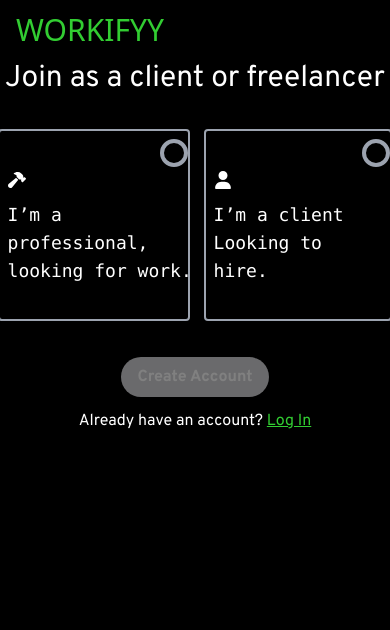
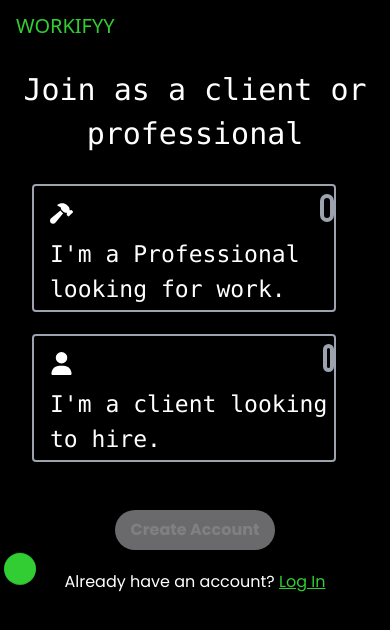
Before and after one commit to ad-tobii/workifyy, a React (Vite) app: page /Signup in a window 390 px wide. Shown: the top 630 px of the page. Built offline with nearby package versions, Linux system fonts and the light colour scheme; a web font is replaced by a local one.

Commit message:
responsive signup page

```diff
--- a/src/App.tsx
+++ b/src/App.tsx
@@ -8,7 +8,7 @@ const App = () => {
     <Router>
       <Routes>
         <Route path="" element={<Home />}></Route>
-        <Route path="/Signup" element={<Signup/>}></Route>
+        <Route path="/Signup" element={<Signup />}></Route>
       </Routes>
     </Router>
   );
--- a/src/Pages/Home/Component/ClientSection.tsx
+++ b/src/Pages/Home/Component/ClientSection.tsx
@@ -1,5 +1,3 @@
-
-
 function ClientSection() {
   return (
     <div className="container">
@@ -13,7 +11,8 @@ function ClientSection() {
               Find Technicians Your Way
             </h2>
             <p className="max-w-[30rem] text-white leading-relaxed tracking-widest pl-5 text-[1.2rem]">
-              Work with the largest network of independent professionals and get things done—from quick turnarounds to big transformations.
+              Work with the largest network of independent professionals and get
+              things done—from quick turnarounds to big transformations.
             </p>
             <section className="flex gap-12 pl-5 pt-12 laptop:flex-col miniTablet:pl-3">
               <div className="w-72 h-32 rounded-md bg-[#32CD32] hover:bg-white hover:text-green-500 cursor-pointer laptop:w-[22rem]">
--- a/src/Pages/Home/Component/HomeHeroSection.tsx
+++ b/src/Pages/Home/Component/HomeHeroSection.tsx
@@ -14,8 +14,9 @@ function HomeHeroSection() {
             global standards of excellence and reliability.
           </p>
 
-
-          <button className="PrimaryBtn">GET STARTED</button>
+          <a href="/signup">
+            <button className="PrimaryBtn">GET STARTED</button>
+          </a>
         </section>
       </div>
     </div>
--- a/src/Pages/Home/Component/Nav.tsx
+++ b/src/Pages/Home/Component/Nav.tsx
@@ -3,9 +3,9 @@ import { Dialog } from "@headlessui/react";
 import { Bars3Icon, XMarkIcon } from "@heroicons/react/24/outline";
 
 const navigation = [
-  { name: "Sign Up", href: "#" },
+  { name: "Sign Up", href: "signup" },
   { name: "Log In", href: "#" },
-  { name: "Explore", href: "#" },
+  { name: "Explore", href: "signup" },
 ];
 type NavProps = {
   children: React.ReactNode;
@@ -35,12 +35,12 @@ export default function Nav({children} : NavProps) {
               <Bars3Icon className="h-6 w-6" aria-hidden="true" />
             </button>
           </div>
-          <div className="hidden lg:flex lg:gap-x-12 text-white">
+          <div className="hidden lg:flex lg:gap-x-12 text-white ">
             {navigation.map((item) => (
               <a
                 key={item.name}
                 href={item.href}
-                className="text-xl font-semibold leading-6 text-white"
+                className="text-xl font-semibold leading-6 text-white cursor-pointer"
               >
                 {item.name}
               </a>
--- a/src/Pages/Signup/Signup.tsx
+++ b/src/Pages/Signup/Signup.tsx
@@ -5,6 +5,7 @@ function Signup() {
     <div>
       <Logo />
       <Header />
+      <Ball />
     </div>
   );
 }
@@ -12,8 +13,8 @@ function Signup() {
 function Logo() {
   return (
     <div className=" ml-4 mt-3 ">
-      <a href="#">
-        <span className="nav__logo ">WORKIFYY</span>
+      <a href="/">
+        <span className="nav__logo mobile:text-xl">WORKIFYY</span>
       </a>
     </div>
   );
@@ -21,9 +22,16 @@ function Logo() {
 function Header() {
   return (
     <div className="mt-3">
-      <h1 className="text-white text-3xl flex justify-center ">
-        Join as a client or freelancer
+      <h1 className="text-white text-3xl flex justify-center mobile:hidden">
+        Join as a client or professional
       </h1>
+      <pre className="text-white text-3xl mobile:flex justify-center hidden  mt-8">
+        Join as a client or
+      </pre>
+      <pre className="text-white text-3xl mobile:flex justify-center hidden  mt-2">
+        professional
+      </pre>
+
       <Choice />
     </div>
   );
@@ -37,7 +45,7 @@ function Choice() {
 
   return (
     <>
-      <div className="radiogroup mt-8  flex gap-x-3.5 justify-center">
+      <div className="radiogroup mt-8  flex gap-x-3.5 justify-center mobile:gap-0 mobile:-ml-7 mobile:inline ">
         <input
           type="radio"
           name="radio-group"
@@ -48,14 +56,18 @@ function Choice() {
 
         <label
           className=" myrads border-gray-400 border-solid border-2 pt-4 w-48 h-48 rounded
-      text-white flex after:h-7 after:flex after:gap-y-4 after:w-7
+      text-white  flex after:h-7 after:flex after:gap-y-4 after:w-7
       after:border-gray-400 after:border-solid after:border-4 after:rounded-full
-      after:-ml-8 after:-mt-2 "
+      after:-ml-8 after:-mt-2 hover:border-[#32cd32] mobile:h-32 mobile:w-[19rem]  mobile:after:ml-5 mobile:ml-8 mobile:mt-2"
           htmlFor="radio1"
         >
-          <pre className="mt-6 ml-2 text-lg">
+          <pre className="mt-6 ml-2 text-lg mobile:hidden">
             <FaHammer className="mb-3" />
             I’m a{"\n"}professional,{"\n"}looking for work.
+          </pre>
+          <pre className="hidden mobile:inline text-[1.44rem]  ml-4">
+            <FaHammer className="mb-3" />
+            I'm a Professional{"\n"}looking for work.
           </pre>
         </label>
         <input
@@ -70,12 +82,17 @@ function Choice() {
           className=" myrads border-gray-400 border-solid border-2 pt-4 w-48 h-48 rounded
       text-white flex after:h-7 after:flex after:gap-y-4 after:w-7
       after:border-gray-400 after:border-solid after:border-4 after:rounded-full
-      after:ml-2 after:-mt-2 "
+      after:ml-2 mobile:after:-ml-1 after:-mt-2 hover:border-[#32cd32] mobile:mt-[1.4rem]  mobile:w-[19rem] mobile:h-32 mobile:ml-8"
           htmlFor="radio2"
         >
-          <pre className="mt-6 ml-2 text-lg">
+          <pre className="mt-6 ml-2 text-lg mobile:hidden">
             <FaUser className="mb-3" />
             I’m a client {"\n"}Looking to{"\n"}hire.
+          </pre>
+
+          <pre className="hidden mobile:inline text-[1.44rem]  ml-4">
+            <FaUser className="mb-3" />
+            I'm a client looking{"\n"}to hire.
           </pre>
         </label>
       </div>
@@ -85,11 +102,11 @@ function Choice() {
 }
 type FootProps = {
   selectedRadio: string | null;
-}
+};
 function Foot({ selectedRadio }: FootProps) {
   return (
     <>
-      <div className="flex justify-center mt-9">
+      <div className="flex justify-center mt-12 ">
         <button
           className={`bg-zinc-300 text-white font-bold py-2 px-4 rounded-3xl ${
             selectedRadio
@@ -101,13 +118,21 @@ function Foot({ selectedRadio }: FootProps) {
           Create Account
         </button>
       </div>
-      <p className="text-white text-center mt-3">
-        Already have an account?{" "}
-        <a href="#" className="mylink">
-          Log In
-        </a>
-      </p>
+      <div className="flex justify-center mt-2">
+        {" "}
+        <p className="text-white text-center mt-3 ">
+          Already have an account?{" "}
+          <a href="#" className="mylink">
+            Log In
+          </a>
+        </p>
+      </div>
     </>
   );
 }
+function Ball() {
+  return (
+    <div className="border-[#32cd32] rounded-full bg-[#32cd32] h-8 w-8 animate-bounce -mt-10 ml-3 mobile:ml-1"></div>
+  );
+}
 export default Signup;
--- a/src/styles/index.css
+++ b/src/styles/index.css
@@ -1,4 +1,5 @@
-@import url('https://fonts.googleapis.com/css2?family=Overpass:ital,wght@0,100..900;1,100..900&family=Poppins:ital,wght@0,100;0,200;0,300;0,400;0,500;0,600;0,700;0,800;0,900;1,100;1,200;1,300;1,400;1,500;1,600;1,700;1,800;1,900&display=swap');
+
+@import url('https://fonts.googleapis.com/css2?family=Poppins:ital,wght@0,100;0,200;0,300;0,400;0,500;0,600;0,700;0,800;0,900;1,100;1,200;1,300;1,400;1,500;1,600;1,700;1,800;1,900&display=swap');
 @import url('https://fonts.googleapis.com/css2?family=Rubik+Maps&display=swap');
 @tailwind base;
 @tailwind components;
@@ -6,7 +7,7 @@
 
 @layer base {
   html {
-    font-family: "Overpass", sans-serif;
+    font-family: "poppins", sans-serif;
 
   }
 
--- a/tailwind.config.js
+++ b/tailwind.config.js
@@ -7,12 +7,13 @@ export default {
         // 1em = 16px
         xsMobile: { max: "20em" }, // max: 320px
         miniMobile: { max: "25.75em" }, // min: 360px, max: 412px
-        mobile: { max: "25.875em" }, // max: 414px
+        mobile: {max: "25.875em" }, // max: 414px
         miniTablet: { max: "31.25em" }, // min: 425px, max: 500px
         tablet: { max: "37.5em" }, // max: 600px
         miniLaptop: { max: "42em" }, // max: 672px
         laptop: { max: "56.25em" }, // min: 601px, max: 900px
         desktop: { max: "75em" }, // min: 901px, max: 1200px
+    'sm':'320px',
       },
       colors: {
         primaryColor: "#32CD32",
```
